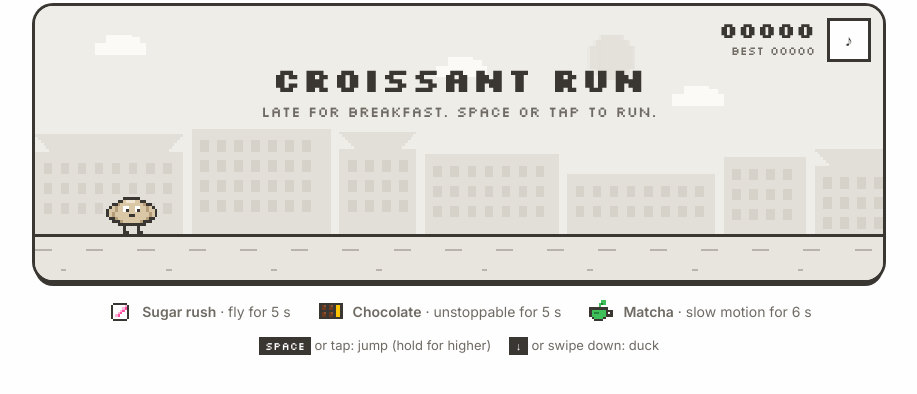
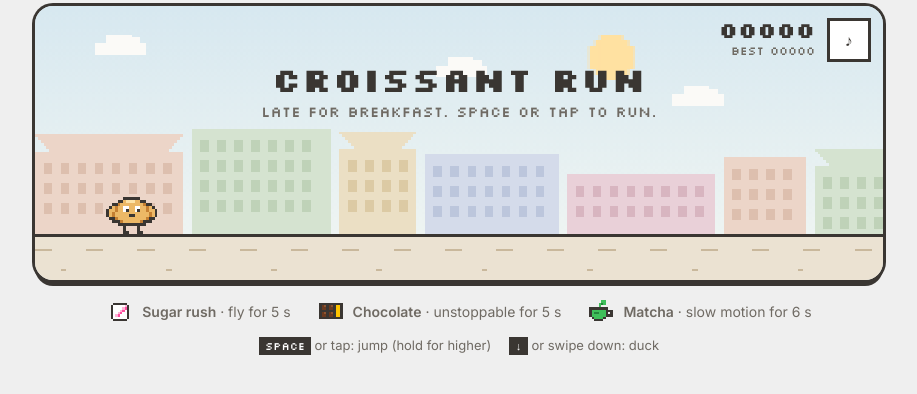
Before and after one commit to nataliamarsab-hub/Croissant-Run, a plain HTML site: page index.html in a window 1280 px wide. Shown: the whole page, without its empty margins (181-1098 px from the left). Drawn offline with Linux system fonts and the light colour scheme.

Commit message:
Add files via upload

```diff
--- a/index.html
+++ b/index.html
@@ -12,19 +12,19 @@
    PICTURE: the game screen itself, pixel-perfect, full width.
    COLOUR and TYPE: warm greys and ink; pink sugar, brown-gold chocolate, green matcha; Silkscreen + Inter.
    LAYOUT: game first, a three-item legend of treats and the controls under it. */
-:root{color-scheme:light;--bg:#fefefe;--ink:#3a3632;--mut:#6f6a63}
+:root{color-scheme:light;--bg:#efefef;--ink:#3a3632;--mut:#6f6a63}
 *{box-sizing:border-box;min-width:0}
 html,body{background:var(--bg)}
 body{margin:0;color:var(--ink);font:15px/1.5 Inter,system-ui,sans-serif;overflow-x:clip}
 .wrap{max-width:860px;margin:0 auto;padding:6px 6px 14px}
-.game{position:relative;border-radius:18px;overflow:hidden;background:#efede8;box-shadow:0 0 0 3px var(--ink),0 6px 0 var(--ink);cursor:pointer;touch-action:manipulation;outline:none;user-select:none;-webkit-user-select:none}
+.game{position:relative;border-radius:18px;overflow:hidden;background:#e3edf1;box-shadow:0 0 0 3px var(--ink),0 6px 0 var(--ink);cursor:pointer;touch-action:manipulation;outline:none;user-select:none;-webkit-user-select:none}
 .game:focus-visible{box-shadow:0 0 0 3px var(--ink),0 6px 0 var(--ink),0 0 0 7px #ff4fa0}
 canvas{display:block;width:100%;image-rendering:pixelated;image-rendering:crisp-edges}
 .hud{position:absolute;inset:0;pointer-events:none;font-family:Silkscreen,monospace;color:var(--ink)}
 .score{position:absolute;right:68px;top:12px;text-align:right;line-height:1.1}
 .score b{display:block;font-size:22px;font-weight:700}
 .score span{font-size:12px;color:var(--mut)}
-.power{position:absolute;left:14px;top:12px;display:none;align-items:center;gap:8px;background:#fefefe;border:3px solid var(--ink);padding:5px 9px;font-size:13px}
+.power{position:absolute;left:14px;top:12px;display:none;align-items:center;gap:8px;background:#fff;border:3px solid var(--ink);padding:5px 9px;font-size:13px}
 .power.on{display:flex}
 .power i{width:12px;height:12px;background:var(--pc)}
 .power .bar{width:64px;height:6px;background:#d6d2ca;position:relative}
@@ -33,7 +33,7 @@ canvas{display:block;width:100%;image-rendering:pixelated;image-rendering:crisp-
 .msg h2{margin:0;font:700 clamp(20px,4.4vw,34px)/1 Silkscreen,monospace;letter-spacing:.02em}
 .msg p{margin:0;font:400 clamp(11px,1.9vw,15px)/1.3 Silkscreen,monospace;color:var(--mut)}
 .msg[hidden]{display:none}
-.btn{position:absolute;right:12px;top:12px;width:44px;height:44px;border:3px solid var(--ink);background:#fefefe;color:var(--ink);font:700 16px Silkscreen,monospace;cursor:pointer;pointer-events:auto;border-radius:0}
+.btn{position:absolute;right:12px;top:12px;width:44px;height:44px;border:3px solid var(--ink);background:#fff;color:var(--ink);font:700 16px Silkscreen,monospace;cursor:pointer;pointer-events:auto;border-radius:0}
 .btn:focus-visible{outline:3px solid #ff4fa0;outline-offset:2px}
 .legend{display:flex;flex-wrap:wrap;justify-content:center;gap:10px 26px;margin-top:18px;font-size:14px}
 .legend div{display:flex;align-items:center;gap:8px}
@@ -63,7 +63,7 @@ canvas{display:block;width:100%;image-rendering:pixelated;image-rendering:crisp-
 {
   // ---------- palette & sprites ----------
   const INK = '#3a3632';
-  const PAL = { k: INK, g: '#d9c7a6', c: '#b49d78', h: '#f1e6d1', w: '#ffffff', m: '#a8a39a', l: '#cfcac1', d: '#7d7870', n: '#c2a77d',
+  const PAL = { k: INK, g: '#ecb866', c: '#c47f32', h: '#fde3a7', w: '#ffffff', m: '#5fa8c4', l: '#b9c4d0', d: '#8b96a3', n: '#e8a14f',
     p: '#ff4fa0', P: '#ffb3d6', b: '#6b3a1f', B: '#8f5530', y: '#ffc400', G: '#3fbf5a', D: '#24863b', s: '#d6d2ca' };
   const pad = (rows) => { const w = Math.max(...rows.map((r) => r.length)); return rows.map((r) => r.padEnd(w, '.')); };
   const S = {
@@ -188,7 +188,8 @@ canvas{display:block;width:100%;image-rendering:pixelated;image-rendering:crisp-
   let mode = 'ready', speed = 150, dist = 0, obs = [], items = [], parts = [], nextGap = 220, nextPow = 7, t = 0, flash = 0, shake = 0;
   let power = null, powerLeft = 0, overAt = 0;
   const roofs = [];
-  for (let i = 0, x = 0; i < 16; i++) { const w = 24 + Math.floor(Math.random() * 30); roofs.push({ x, w, h: 16 + Math.floor(Math.random() * 26), peak: Math.random() < 0.35 }); x += w + 3; }
+  const ROOFC = [['#ecd5c8', '#ddbfae'], ['#d5e3d0', '#bfd2b8'], ['#ebdfc4', '#dccaa4'], ['#d4dbea', '#bcc6dc'], ['#e9d0d8', '#d8b5c0']];
+  for (let i = 0, x = 0; i < 16; i++) { const w = 24 + Math.floor(Math.random() * 30); roofs.push({ x, w, h: 16 + Math.floor(Math.random() * 26), peak: Math.random() < 0.35, c: ROOFC[i % ROOFC.length] }); x += w + 3; }
   const clouds = Array.from({ length: 4 }, (_, i) => ({ x: i * 110 + Math.random() * 40, y: 10 + Math.random() * 22 }));
 
   const $ = (id) => document.getElementById(id);
@@ -254,20 +255,22 @@ canvas{display:block;width:100%;image-rendering:pixelated;image-rendering:crisp-
 
   // ---------- render ----------
   const drawWorld = () => {
-    ctx.fillStyle = '#efede8'; ctx.fillRect(0, 0, LW, LH);
-    ctx.fillStyle = '#e4e1da'; ctx.fillRect(LW * 0.66, 12, 12, 12); ctx.fillRect(LW * 0.66 - 2, 14, 16, 8); ctx.fillRect(LW * 0.66 + 2, 10, 8, 16);
+    const sky = ctx.createLinearGradient(0, 0, 0, GROUND);
+    sky.addColorStop(0, '#d7e8f0'); sky.addColorStop(1, '#eef4f2');
+    ctx.fillStyle = sky; ctx.fillRect(0, 0, LW, LH);
+    ctx.fillStyle = '#ffe1a1'; ctx.fillRect(LW * 0.66, 12, 12, 12); ctx.fillRect(LW * 0.66 - 2, 14, 16, 8); ctx.fillRect(LW * 0.66 + 2, 10, 8, 16);
     ctx.fillStyle = '#fbfaf7';
     clouds.forEach((c) => { const x = Math.round(c.x), y = Math.round(c.y); ctx.fillRect(x, y, 18, 4); ctx.fillRect(x + 4, y - 3, 9, 3); ctx.fillRect(x + 12, y - 2, 4, 2); });
     roofs.forEach((r) => {
       const x = Math.round(r.x), top = GROUND - r.h;
-      ctx.fillStyle = '#e2dfd8'; ctx.fillRect(x, top, r.w, r.h);
+      ctx.fillStyle = r.c[0]; ctx.fillRect(x, top, r.w, r.h);
       if (r.peak) for (let i = 0; i < 6; i++) ctx.fillRect(x + i, top - 6 + i, r.w - i * 2, 1);
-      ctx.fillStyle = '#d6d2ca';
+      ctx.fillStyle = r.c[1];
       for (let wy = top + 4; wy < GROUND - 5; wy += 7) for (let wx = x + 3; wx < x + r.w - 4; wx += 6) ctx.fillRect(wx, wy, 3, 4);
     });
-    ctx.fillStyle = '#e8e5df'; ctx.fillRect(0, GROUND, LW, LH - GROUND);
+    ctx.fillStyle = '#ebe2d2'; ctx.fillRect(0, GROUND, LW, LH - GROUND);
     ctx.fillStyle = INK; ctx.fillRect(0, GROUND, LW, 1);
-    ctx.fillStyle = '#b9b4ab';
+    ctx.fillStyle = '#c9b89c';
     const o1 = Math.floor(dist) % 18, o2 = Math.floor(dist) % 37;
     for (let x = -o1; x < LW; x += 18) ctx.fillRect(x, GROUND + 5, 6, 1);
     for (let x = -o2 + 9; x < LW; x += 37) ctx.fillRect(x, GROUND + 12, 2, 1);
@@ -335,7 +338,7 @@ canvas{display:block;width:100%;image-rendering:pixelated;image-rendering:crisp-
       items.forEach((it) => (it.x -= speed * wdt));
       roofs.forEach((r) => { r.x -= speed * 0.25 * wdt; });
       let maxX = Math.max(...roofs.map((r) => r.x + r.w));
-      roofs.forEach((r) => { if (r.x + r.w < 0) { r.x = maxX + 3; maxX = r.x + r.w; r.h = 16 + Math.floor(Math.random() * 26); r.peak = Math.random() < 0.35; } });
+      roofs.forEach((r) => { if (r.x + r.w < 0) { r.x = maxX + 3; maxX = r.x + r.w; r.h = 16 + Math.floor(Math.random() * 26); r.peak = Math.random() < 0.35; r.c = ROOFC[Math.floor(Math.random() * ROOFC.length)]; } });
       clouds.forEach((c) => { c.x -= speed * 0.06 * wdt; if (c.x < -24) { c.x = LW + Math.random() * 40; c.y = 10 + Math.random() * 22; } });
       obs = obs.filter((o) => o.x > -30 && o.y < LH + 20);
       items = items.filter((it) => it.x > -20);
```
